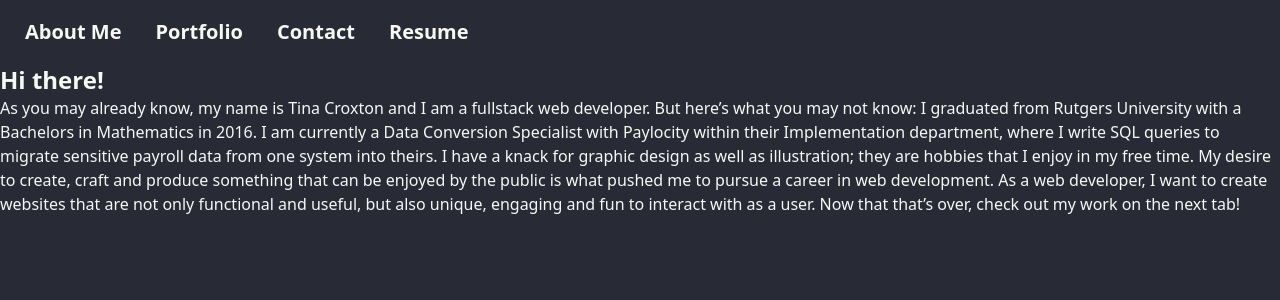
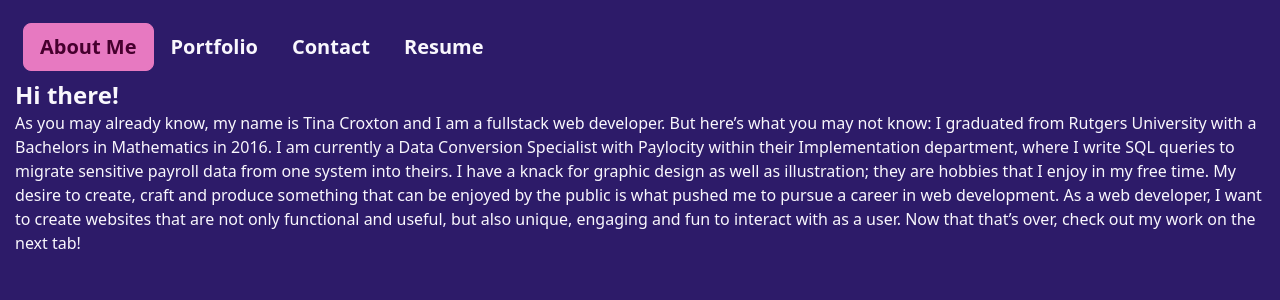
Before and after one commit to TinaTheDev91/Portfolio, a React (Create React App) app in the folder portfolio/: page / in a window 1280 px wide. Shown: the top 300 px of the page. Built offline with nearby package versions, Linux system fonts and the light colour scheme.

Commit message:
finished contact form

```diff
--- a/portfolio/src/components/Navigation.js
+++ b/portfolio/src/components/Navigation.js
@@ -9,7 +9,7 @@ function Navigation({ currentPage, handlePageChange }) {
           href="#about"
           onClick={() => handlePageChange('About')}
 
-          className={currentPage === 'About' ? 'btn btn-ghost normal-case text-xl nav-link active' : 'btn btn-ghost normal-case text-xl nav-link'}
+          className={currentPage === 'About' ? 'btn btn-primary normal-case text-xl nav-link active' : 'btn btn-ghost normal-case text-xl nav-link'}
         >
           About Me
         </a>
@@ -18,7 +18,7 @@ function Navigation({ currentPage, handlePageChange }) {
           href="#portfolio"
           onClick={() => handlePageChange('Portfolio')}
 
-          className={currentPage === 'Portfolio' ? 'btn btn-ghost normal-case text-xl nav-link active' : 'btn btn-ghost normal-case text-xl nav-link'}
+          className={currentPage === 'Portfolio' ? 'btn btn-primary normal-case text-xl nav-link active' : 'btn btn-ghost normal-case text-xl nav-link'}
         >
           Portfolio
         </a>
@@ -27,7 +27,7 @@ function Navigation({ currentPage, handlePageChange }) {
           href="#contact"
           onClick={() => handlePageChange('Contact')}
 
-          className={currentPage === 'Contact' ? 'btn btn-ghost normal-case text-xl nav-link active' : 'btn btn-ghost normal-case text-xl nav-link'}
+          className={currentPage === 'Contact' ? 'btn btn-primary normal-case text-xl nav-link active' : 'btn btn-ghost normal-case text-xl nav-link'}
         >
           Contact
         </a>
@@ -36,7 +36,7 @@ function Navigation({ currentPage, handlePageChange }) {
           href="#resume"
           onClick={() => handlePageChange('Resume')}
 
-          className={currentPage === 'Resume' ? 'btn btn-ghost normal-case text-xl nav-link active' : 'btn btn-ghost normal-case text-xl nav-link'}
+          className={currentPage === 'Resume' ? 'btn btn-primary normal-case text-xl nav-link active' : 'btn btn-ghost normal-case text-xl nav-link'}
         >
           Resume
         </a>
--- a/portfolio/src/components/PortfolioContainer.js
+++ b/portfolio/src/components/PortfolioContainer.js
@@ -25,7 +25,7 @@ export default function PortfolioContainer() {
   const handlePageChange = (page) => setCurrentPage(page);
 
   return (
-    <div>
+    <div className='page-container'>
       {/* We are passing the currentPage from state and the function to update it */}
       <Navigation currentPage={currentPage} handlePageChange={handlePageChange} />
       {/* Here we are calling the renderPage method which will return a component  */}
--- a/portfolio/src/components/pages/Contact.js
+++ b/portfolio/src/components/pages/Contact.js
@@ -3,25 +3,33 @@ import React from 'react';
 export default function Contact() {
   return (
     <div>
-      <h1>Contact Form</h1>
-      <form className="form">
-        <input
-          name="name"
-          type="text"
-          placeholder="name"
-        />
-        <input
-          name="email"
-          type="email"
-          placeholder="email"
-        />
-        <input
-          name="message"
-          type="text"
-          placeholder="message"
-        />
-        <button type="button">Submit</button>
-      </form>
+      <h1 className='text-2xl font-semibold'>Contact Form</h1>
+      <div className="form-control w-full max-w-xs name-input">
+        <label className="label">
+          <span className="label-text">What is your name?</span>
+        </label>
+        <input type="text" placeholder="Type here" className="input input-bordered input-primary w-full max-w-xs" />
+      </div>
+
+      <div className="form-control w-full max-w-xs email-input">
+        <label className="label">
+          <span className="label-text">What is your email?</span>
+        </label>
+        <input type="text" placeholder="Type here" className="input input-bordered input-primary w-full max-w-xs" />
+      </div>
+
+      <div className="form-control w-full max-w-xs message-input">
+        <label className="label">
+          <span className="label-text">What is your message?</span>
+        </label>
+        <textarea placeholder="Type here" className="textarea textarea-primary textarea-lg w-full max-w-xs" ></textarea>
+      </div>
+
+        <button className="btn">
+          Send
+          <svg xmlns="http://www.w3.org/2000/svg" className="h-4 w-4" fill="none" viewBox="0 0 35 35" stroke="currentColor" id="paper-plane"><path d="M23 31c-.311 0-.609-.146-.8-.4l-7.286-9.715a.998.998 0 0 1 .2-1.399.997.997 0 0 1 1.399.2l6.025 8.033L28.54 3.713 4.812 13.883l6.275 2.093a1 1 0 1 1-.633 1.897l-8.771-2.924a1 1 0 0 1-.078-1.867l28-12a1 1 0 0 1 1.363 1.161l-7 28A.998.998 0 0 1 23 31z"></path><path d="M11 30a1 1 0 0 1-1-.981l-.229-12.077a1 1 0 0 1 .486-.876l13.229-7.924a.999.999 0 0 1 1.319 1.45L16.56 20.821l-4.681 8.654A.998.998 0 0 1 11 30zm.781-12.516.146 7.699 2.906-5.374c.022-.04.047-.079.074-.116l5.35-7.286-8.476 5.077z"></path></svg>
+        </button>
+
     </div>
   );
 }
--- a/portfolio/src/components/pages/Portfolio.js
+++ b/portfolio/src/components/pages/Portfolio.js
@@ -3,7 +3,7 @@ import React from 'react';
 export default function Portfolio() {
   return (
     <div>
-      <h1>Portfolio</h1>
+      <h1 className='text-2xl font-semibold'>Check out my work!</h1>
       <p>
         Portfolio Links
       </p>
--- a/portfolio/src/components/pages/Resume.js
+++ b/portfolio/src/components/pages/Resume.js
@@ -3,10 +3,12 @@ import React from 'react';
 export default function Resume() {
   return (
     <div>
-      <h1>Resume</h1>
-      <p>
+      <h1>Check out my resume!</h1>
+      {/* <p>
         Resume
-      </p>
+      </p> */}
+      {/* <p>Open a PDF file <a href="Portfolio\portfolio\src\components\assets\resume.pdf">by clicking here</a>.</p> */}
+
     </div>
   );
 }
--- a/portfolio/src/index.css
+++ b/portfolio/src/index.css
@@ -1,6 +1,10 @@
 @tailwind base;
 @tailwind components;
 @tailwind utilities;
+
+.page-container {
+  margin: 15px;
+}
 
 /* body {
   margin: 0;
--- a/portfolio/tailwind.config.js
+++ b/portfolio/tailwind.config.js
@@ -9,6 +9,6 @@ module.exports = {
   plugins: [require("daisyui")],
 
   daisyui: {
-    themes: ["dracula"],
+    themes: ["synthwave"],
   },
 }
```
Also changed, not shown: 1 other file (tests, documents, lock files or other folders).
